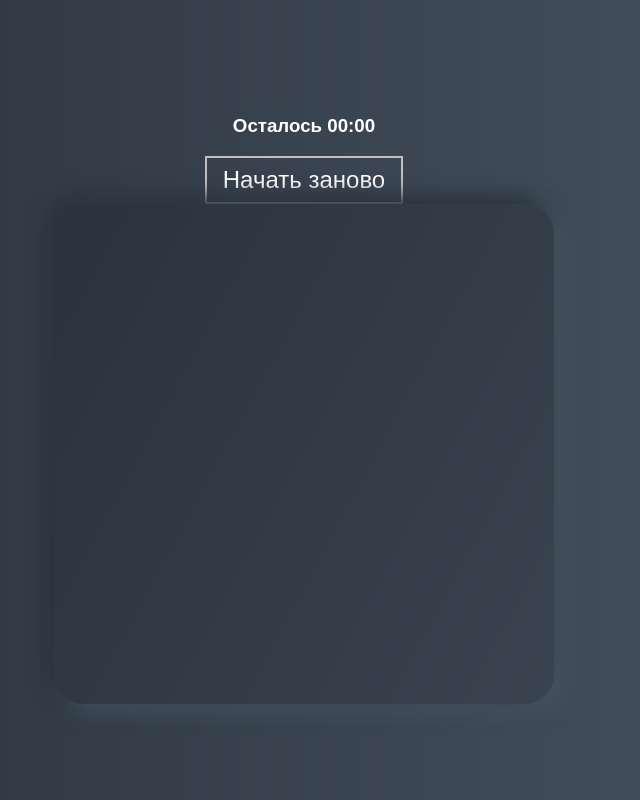
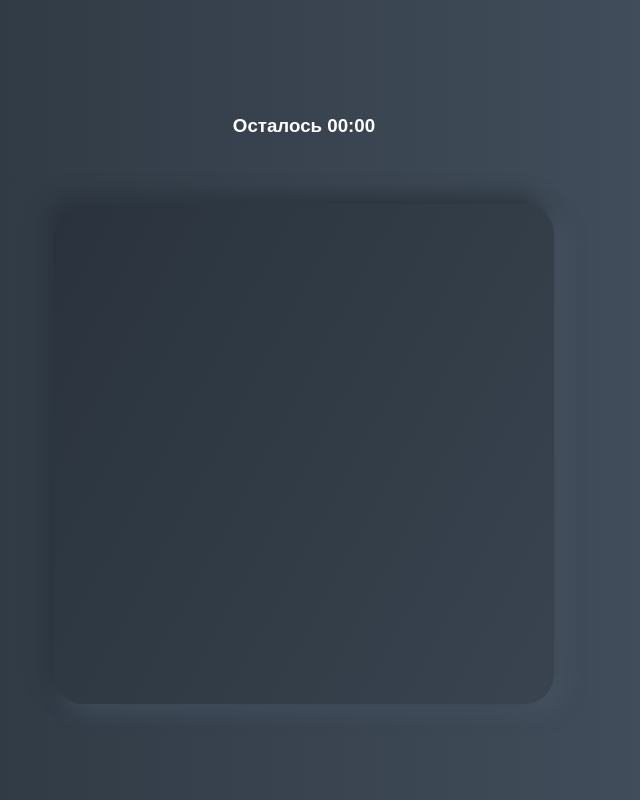
Before and after one commit to Tony7-the-Human/Aim-training, a plain HTML site: page index.html in a window 1280 px wide. Shown: the part 1600-2400 px from the top of the page, without its empty margins (336-976 px from the left). Drawn offline with Linux system fonts and the light colour scheme; a web font is replaced by a local one.

Commit message:
Update index.html

```diff
--- a/index.html
+++ b/index.html
@@ -40,7 +40,7 @@
 
     <div class="screen">
       <h3>Осталось <span id="time">00:00</span></h3>
-      <button class="time-btn__restart" data-time="restart">
+      <button class="time-btn__restart hide" data-time="restart">
            Начать заново
           </button>
       <div class="board" id="board"></div>
```
